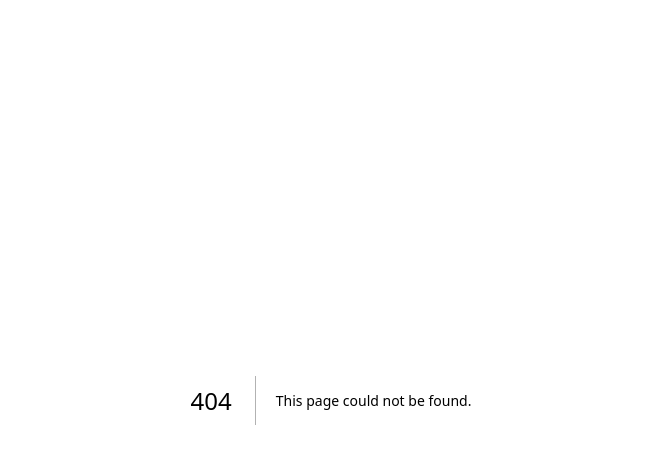
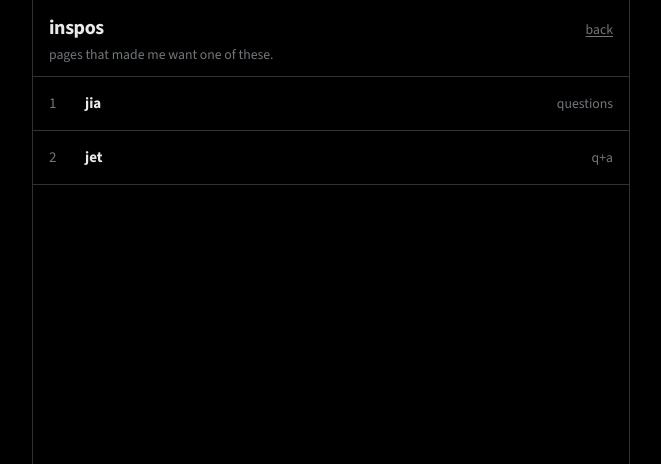
Before and after one commit to clemissimacodes/supergirl, a Next.js app: page /inspos in a window 1280 px wide. Before the commit this address had no page. Shown: the top 464 px of the page, without its empty margins (309-970 px from the left). Built offline with nearby package versions, Linux system fonts and the light colour scheme.

Commit message:
Add numbered inspos: jia then jet
Header links to /inspos with jia.build questions as 1
and jetpham q+a as 2.

Co-authored-by: clemissimacodes <clemissimacodes@users.noreply.github.com>

```diff
--- a/src/app/globals.css
+++ b/src/app/globals.css
@@ -421,6 +421,46 @@ a:hover {
   cursor: pointer;
 }
 
+.inspo-list {
+  list-style: none;
+  margin: 0;
+  padding: 0;
+}
+
+.inspo-row {
+  display: grid;
+  grid-template-columns: 1.5rem 1fr auto;
+  align-items: baseline;
+  gap: 0.75rem;
+  padding: 1rem;
+  border-bottom: 1px solid var(--line);
+}
+
+.inspo-row:hover {
+  background: rgba(255, 255, 255, 0.02);
+}
+
+.inspo-n {
+  color: var(--muted);
+  font-variant-numeric: tabular-nums;
+}
+
+.inspo-row a {
+  color: var(--fg);
+  font-weight: 700;
+  text-decoration: none;
+}
+
+.inspo-row a:hover {
+  text-decoration: underline;
+  text-underline-offset: 0.15em;
+}
+
+.inspo-note {
+  color: var(--muted);
+  font-size: 0.86rem;
+}
+
 @media (max-width: 640px) {
   .timeline,
   .answer-page {
--- /dev/null
+++ b/src/app/inspos/page.tsx
@@ -0,0 +1,43 @@
+import Link from "next/link";
+
+const INSPOS = [
+  {
+    n: 1,
+    name: "jia",
+    href: "https://www.jia.build/#questions",
+    note: "questions",
+  },
+  {
+    n: 2,
+    name: "jet",
+    href: "https://jetpham.com/qa",
+    note: "q+a",
+  },
+] as const;
+
+export default function InsposPage() {
+  return (
+    <main className="timeline">
+      <header className="timeline-top">
+        <div className="timeline-heading">
+          <h1 className="timeline-title">inspos</h1>
+          <Link className="timeline-inspo" href="/">
+            back
+          </Link>
+        </div>
+        <p className="timeline-lede">pages that made me want one of these.</p>
+      </header>
+      <ol className="inspo-list">
+        {INSPOS.map((item) => (
+          <li key={item.n} className="inspo-row">
+            <span className="inspo-n">{item.n}</span>
+            <a href={item.href} target="_blank" rel="noreferrer">
+              {item.name}
+            </a>
+            <span className="inspo-note">{item.note}</span>
+          </li>
+        ))}
+      </ol>
+    </main>
+  );
+}
--- a/src/app/page.tsx
+++ b/src/app/page.tsx
@@ -11,13 +11,8 @@ export default async function HomePage() {
       <header className="timeline-top">
         <div className="timeline-heading">
           <h1 className="timeline-title">Chirper</h1>
-          <a
-            className="timeline-inspo"
-            href="https://jetpham.com/qa"
-            target="_blank"
-            rel="noreferrer"
-          >
-            friend inspo
+          <a className="timeline-inspo" href="/inspos">
+            inspos
           </a>
         </div>
         <p className="timeline-lede">i usually respond day of.</p>
```
Also changed, not shown: 1 other file (tests, documents, lock files or other folders).
